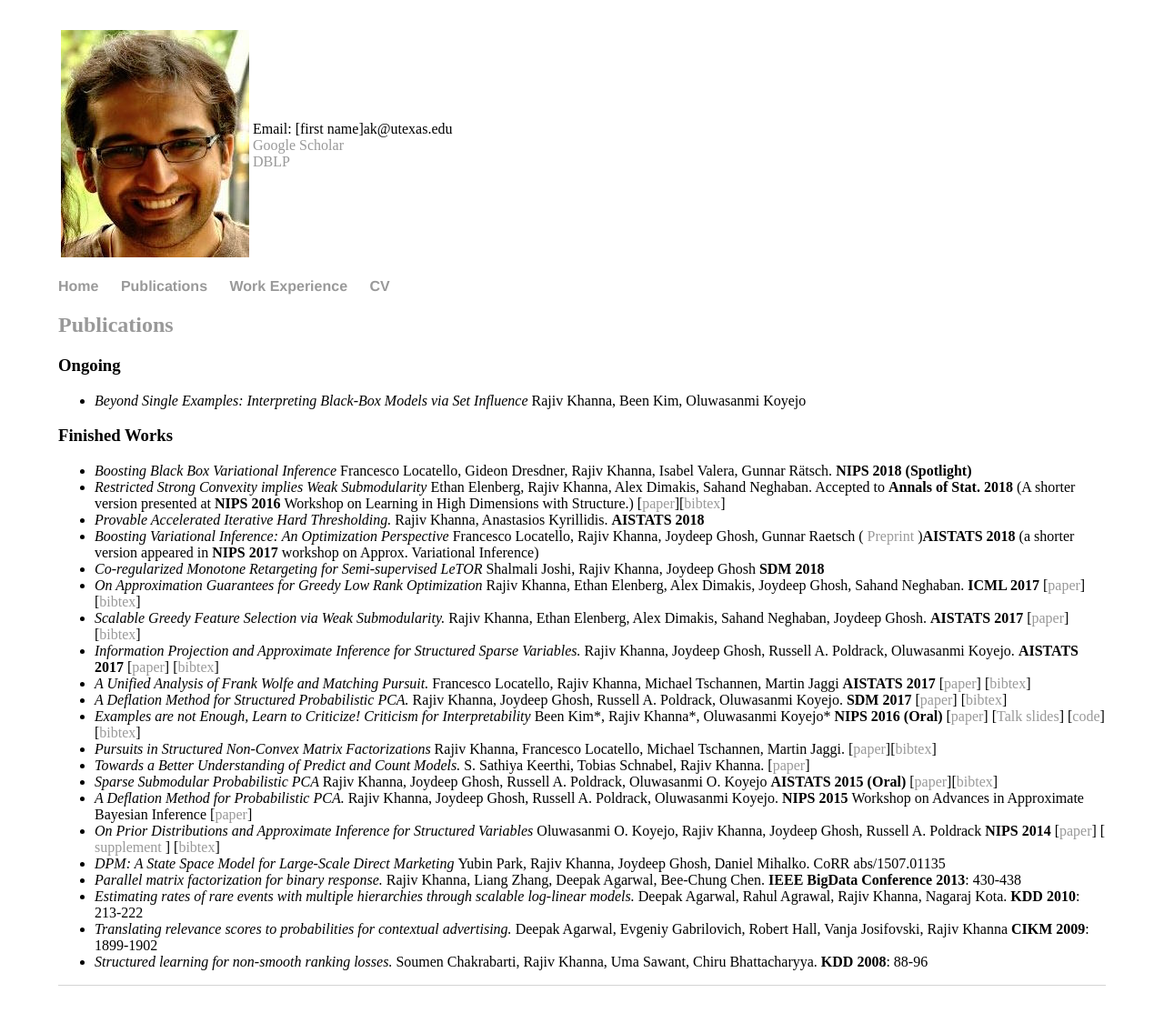
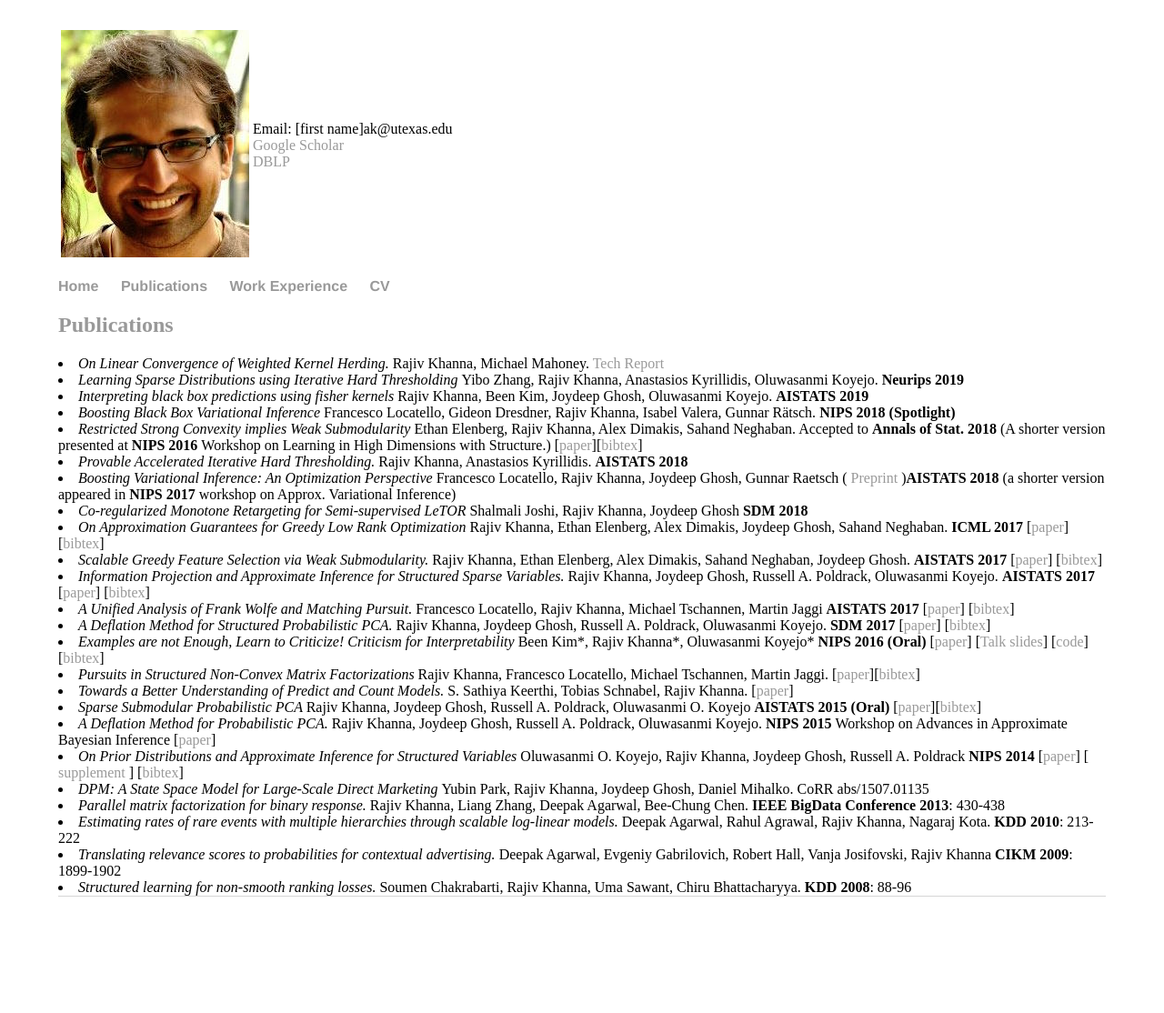
Before and after one commit to rjvak7/rjvak7.github.io, a Jekyll site: the page built from pubs.html, in a window 1280 px wide. Shown: the whole page at 91% size. Built offline with Jekyll 4.4.1, drawn with Linux system fonts in a browser that asks for light colours; after the commit the page ends 1016 px from its top, so only the background shows below that.

Commit message:
update pubs

```diff
--- a/index.html
+++ b/index.html
@@ -3,7 +3,7 @@ layout: default
 title: Rajiv Khanna -- Home
 ---
 <div >
-	<p> I am a Research Fellow at the Simons Institute program on the <a href="https://simons.berkeley.edu/programs/datascience2018"> Foundations of Data Science</a>, and a Postdoctoral Scholar at the <a href="https://foda.berkeley.edu"> Foundations of Data Analystics Institute</a> at University of California, Berkeley.
+	<p> I am a Postdoctoral Scholar at the <a href="https://foda.berkeley.edu"> Foundations of Data Analystics Institute</a> at University of California, Berkeley.
 
     <p> I graduated with my PhD from Intelligent Data Exploration and Analysis Laboratory (<a href="http://www.ideal.ece.utexas.edu">IDEAL</a>) at <a href="http://www.utexas.edu/">UT Austin</a>. I am very fortunate to be able to learn from and interact with Professors <a href="http://www.ideal.ece.utexas.edu/ghosh">Joydeep Ghosh</a>, and <a href="http://users.ece.utexas.edu/~dimakis/"> Alex Dimakis</a>. My PhD research is to study various aspects of greedy algorithms in machine learning, both from theory and practical viewpoints. From the theory side, I have worked on studying approximation guarantees for "greedy-like" algorithms for sparsity and rank constrained problems for general functions based on their smoothness and convexity, and convergence rates for greedy algorithms like accelerated IHT, Matching Pursuit and boosting . From practical side, I have worked on using greedy selections for approximate variational inference for sparse regression, sparse PCA for fMRI applications, and for interpreting black box models. In the past I have worked on problems involving predicting buying propensity based on marketing touches, large scale recommendation systems, Ad Click prediction, and ranking.
 
--- a/pubs.html
+++ b/pubs.html
@@ -6,13 +6,9 @@ title: Rajiv Khanna -- Publications
 <div >
 
 <h2> <a name="Pubs"> Publications </a> </h2>
-<h3> Ongoing </h3>
-<ul>
-<li> <i> Beyond Single Examples: Interpreting Black-Box Models via Set Influence </i> Rajiv Khanna, Been Kim, Oluwasanmi Koyejo </li>
- </ul>
-<h3> Finished Works </h3>
-
-<ul>
+<li> <i> On Linear Convergence of Weighted Kernel Herding. </i> Rajiv Khanna, Michael Mahoney. <a href="https://arxiv.org/abs/1907.08410"> Tech Report</a> </li>
+<li> <i> Learning Sparse Distributions using Iterative Hard Thresholding </i> Yibo Zhang, Rajiv Khanna, Anastasios Kyrillidis, Oluwasanmi Koyejo. <b> Neurips 2019 </b> </li>
+<li> <i> Interpreting black box predictions using fisher kernels </i> Rajiv Khanna, Been Kim, Joydeep Ghosh, Oluwasanmi Koyejo. <b> AISTATS 2019</b> </li>
 <li> <i> Boosting Black Box Variational Inference </i> Francesco Locatello, Gideon Dresdner, Rajiv Khanna, Isabel Valera, Gunnar Rätsch. <b> NIPS 2018 (Spotlight)  </b>   </li>
 <li> <i> Restricted Strong Convexity implies Weak Submodularity </i> Ethan Elenberg, Rajiv Khanna, Alex Dimakis, Sahand Neghaban. Accepted to <b> Annals of Stat. 2018 </b> (A shorter version presented at <b> NIPS 2016 </b>  Workshop on Learning in High Dimensions with Structure.) [<a href="https://arxiv.org/abs/1612.00804">paper</a>][<a href = javascript:showhide('rscbib')>bibtex</a>]  <div id ="rscbib" style="display:none">
 @ARTICLE{Elenberg:2016rsc, <br>
```
